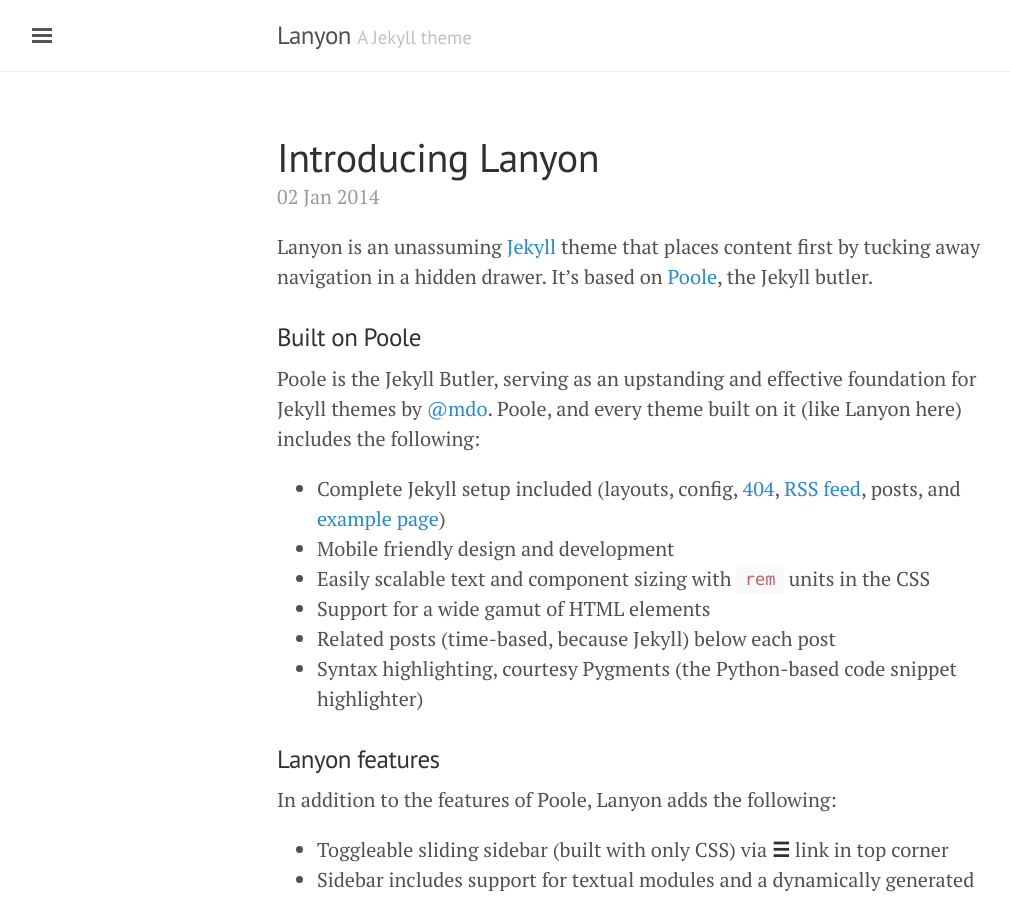
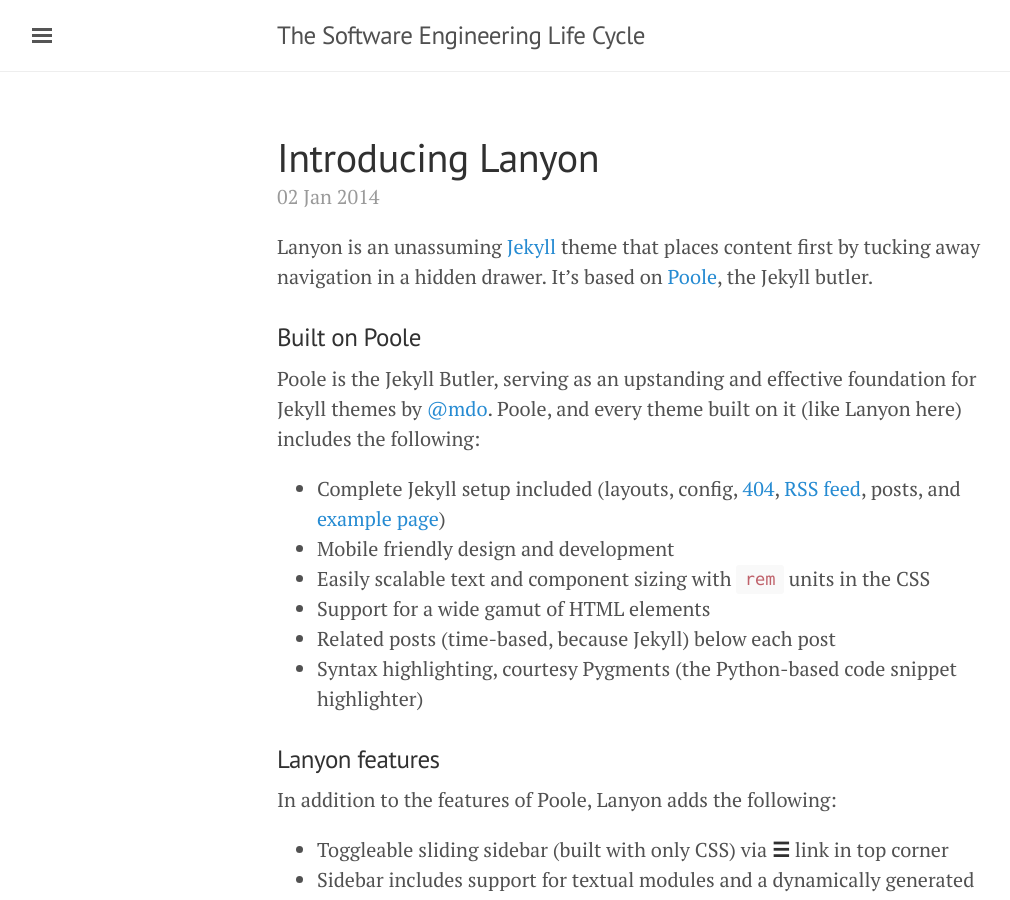
Before and after one commit to AIroot/TheSoftwareEngineeringLifeCycle, a Jekyll site: the page built from index.html, in a window 1280 px wide and 900 px high. Shown: the whole window, without its empty margins (3-1013 px from the left). Built offline with Jekyll 4.4.1, drawn with Linux system fonts in a browser that asks for light colours; the list of posts is cut into pages by our own code.

Commit message:
change setup

```diff
--- a/_config.yml
+++ b/_config.yml
@@ -5,18 +5,18 @@ permalink:           pretty
 
 
 # Setup
-title:               Lanyon
-tagline:             'A Jekyll theme'
-description:         'A reserved <a href="http://jekyllrb.com" target="_blank">Jekyll</a> theme that places the utmost gravity on content with a hidden drawer. Made by <a href="https://twitter.com/mdo" target="_blank">@mdo</a>.'
-url:                 http://lanyon.getpoole.com
+title:               The Software Engineering Life Cycle
+#tagline:             'A Jekyll theme'
+# description:         'A reserved <a href="http://jekyllrb.com" target="_blank">Jekyll</a> theme that places the utmost gravity on content with a hidden drawer. Made by <a href="https://twitter.com/mdo" target="_blank">@mdo</a>.'
+url:                 http://www.thesoftwareengineeringlifecycle.com
 baseurl:             '/TheSoftwareEngineeringLifeCycle'
 paginate:            5
 
 # About/contact
 author:
-  name:              Mark Otto
-  url:               https://twitter.com/mdo
-  email:             markdotto@gmail.com
+  name:              Anuruddha Pathiranage
+  url:               https://twitter.com/AijPathirana
+  email:             aijpathirana@gmail.com
 
 # Custom vars
 version:             1.0.0
```
